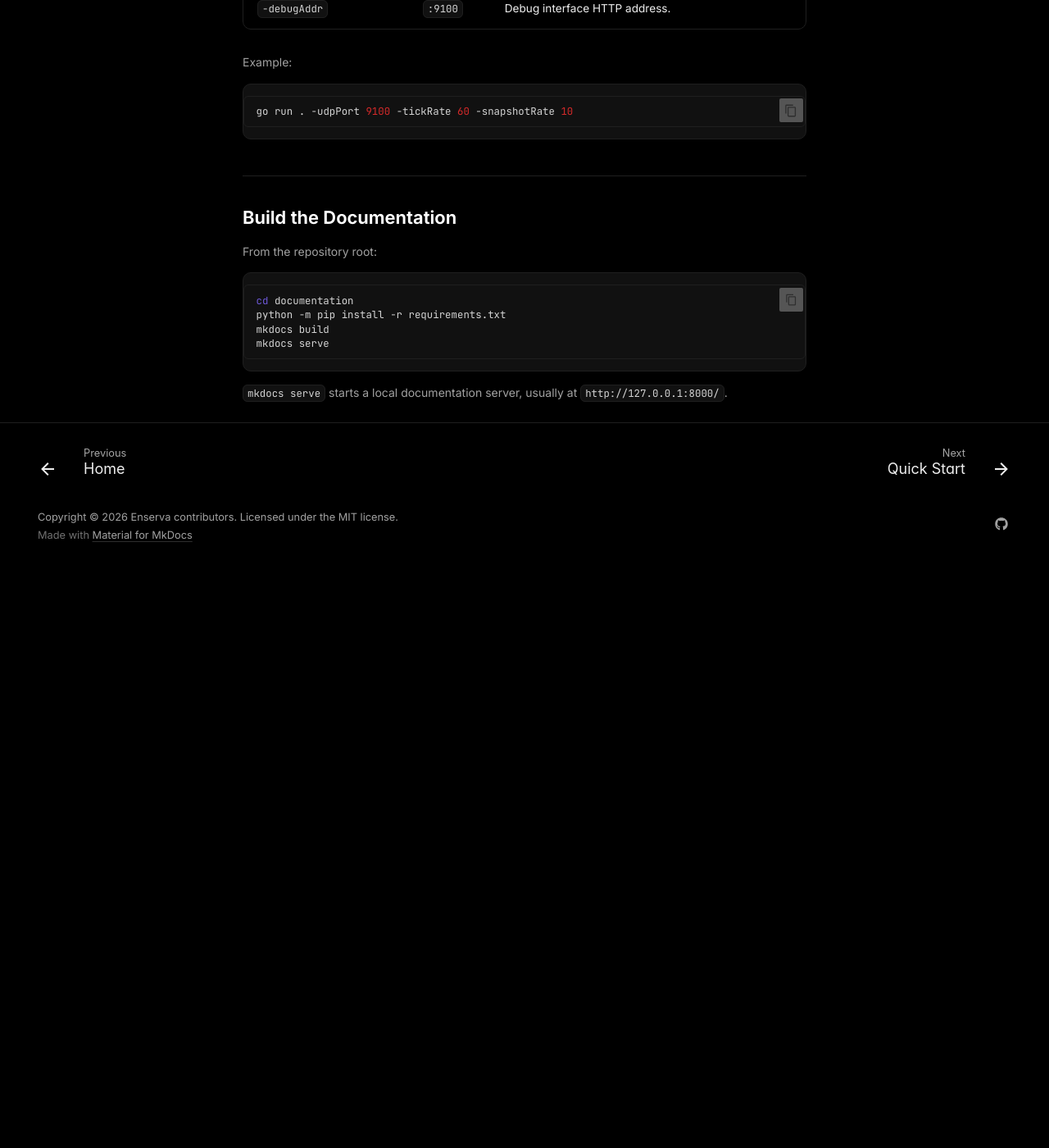
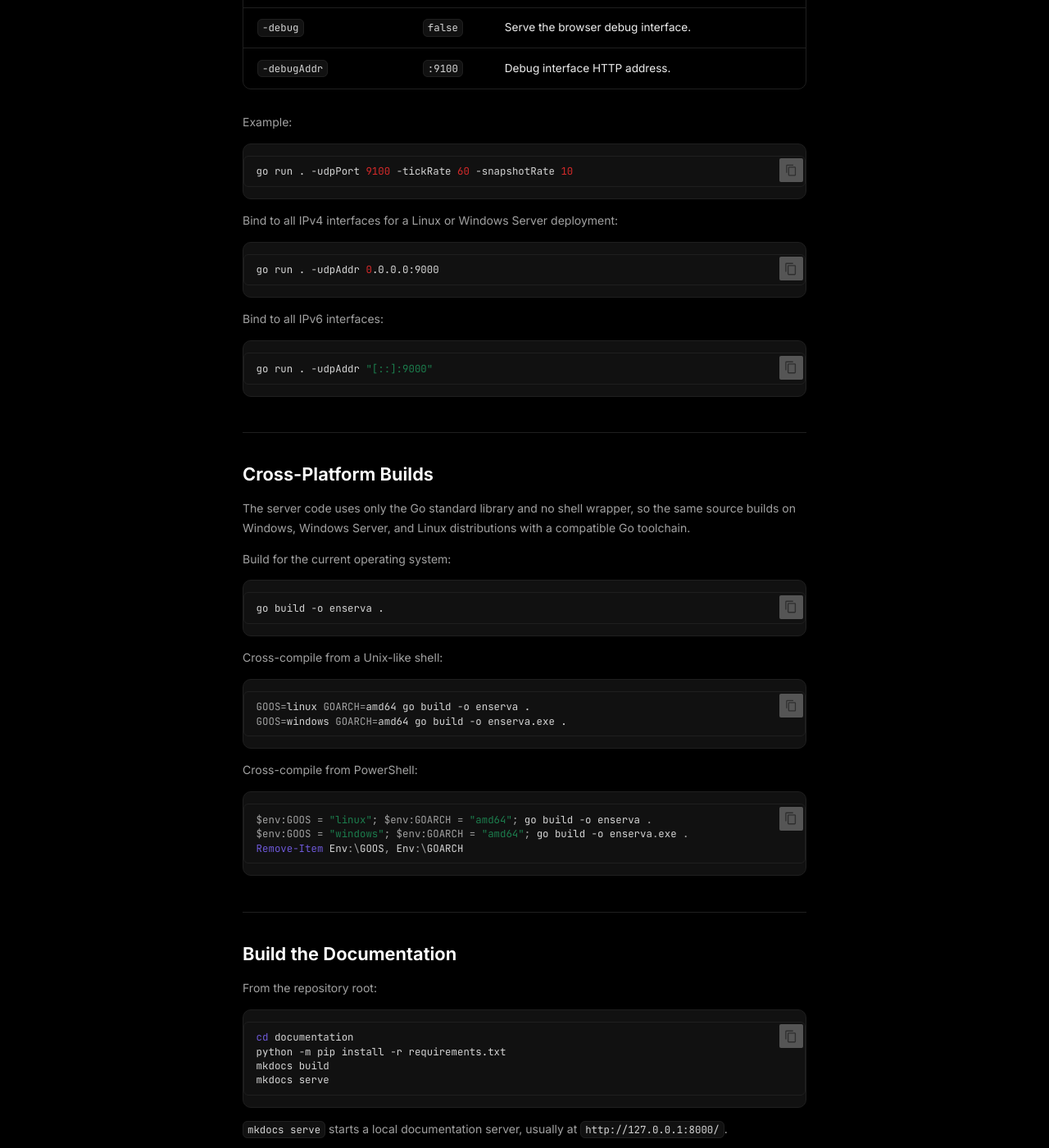
Before and after one commit to MihaelBLKN/Enserva, an MkDocs documentation site: the page built from documentation/docs/installation.md, in a window 1280 px wide and 1400 px high, scrolled down 2417 px. Shown: the whole window at 82% size. Built offline with MkDocs 1.6.1 and Material for MkDocs 9.7.7, drawn with Linux system fonts in a browser that asks for light colours; comment, search, counter and statistics services are not loaded; before the commit the page ends 3092 px from its top, so only the background shows below that; some of the changed text lies outside the part shown.

Commit message:
Add cross-platform UDP bind address support and docs

````diff
--- a/documentation/docs/installation.md
+++ b/documentation/docs/installation.md
@@ -44,6 +44,7 @@
 
 | Flag              | Default | Description                                                      |
 | ----------------- | ------- | ---------------------------------------------------------------- |
+| `-udpAddr`        | empty   | Full UDP listen address; overrides `-udpPort` when set.          |
 | `-udpPort`        | `9000`  | UDP port for the example server.                                 |
 | `-tickRate`       | `128`   | Simulation ticks per second.                                     |
 | `-snapshotRate`   | `20`    | Snapshot broadcasts per second.                                  |
@@ -66,6 +67,43 @@
 go run . -udpPort 9100 -tickRate 60 -snapshotRate 10
 ```
 
+Bind to all IPv4 interfaces for a Linux or Windows Server deployment:
+
+```bash
+go run . -udpAddr 0.0.0.0:9000
+```
+
+Bind to all IPv6 interfaces:
+
+```bash
+go run . -udpAddr "[::]:9000"
+```
+
+## Cross-Platform Builds
+
+The server code uses only the Go standard library and no shell wrapper, so the same source builds on Windows, Windows Server, and Linux distributions with a compatible Go toolchain.
+
+Build for the current operating system:
+
+```bash
+go build -o enserva .
+```
+
+Cross-compile from a Unix-like shell:
+
+```bash
+GOOS=linux GOARCH=amd64 go build -o enserva .
+GOOS=windows GOARCH=amd64 go build -o enserva.exe .
+```
+
+Cross-compile from PowerShell:
+
+```powershell
+$env:GOOS = "linux"; $env:GOARCH = "amd64"; go build -o enserva .
+$env:GOOS = "windows"; $env:GOARCH = "amd64"; go build -o enserva.exe .
+Remove-Item Env:\GOOS, Env:\GOARCH
+```
+
 ## Build the Documentation
 
 From the repository root:
````
Also changed, not shown: documentation/docs/configuration.md (+4 -1 lines), documentation/docs/quick-start.md (+1 -0 lines), README.md, 2 other files.
